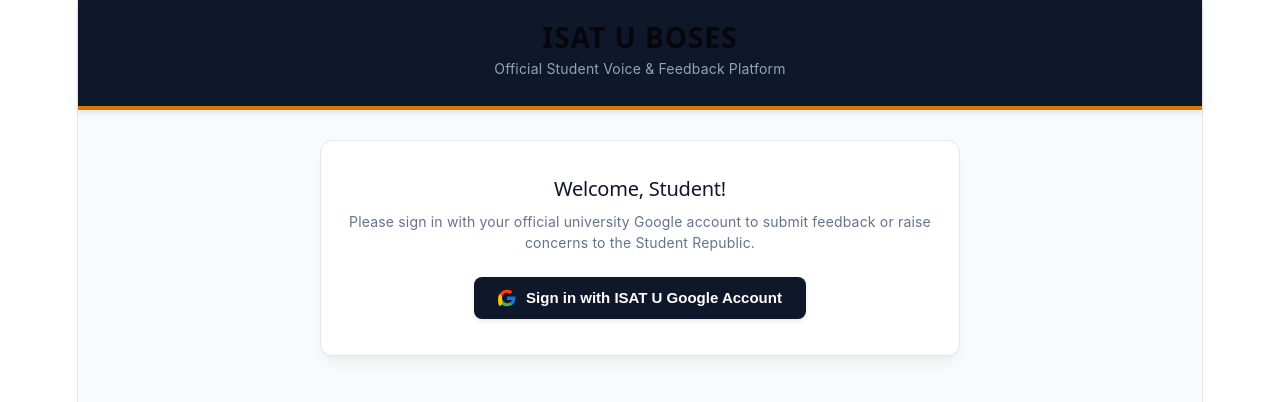
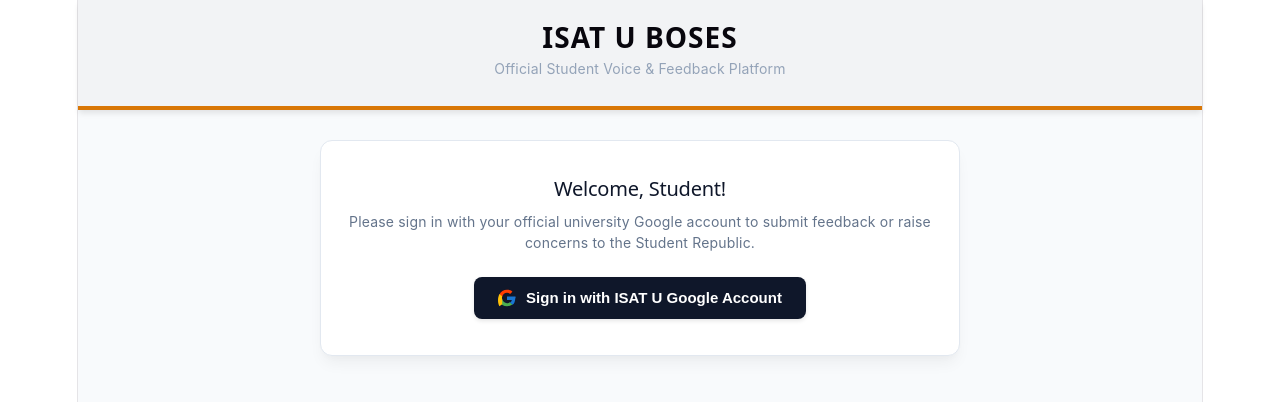
Before and after one commit to isatu-studentrepublic-iloilocity/isatu-boses, a React (Vite) app: page / in a window 1280 px wide. Shown: the top 402 px of the page. Built offline with nearby package versions, Linux system fonts and the light colour scheme; no server answers.

Commit message:
update color format

```diff
--- a/src/App.tsx
+++ b/src/App.tsx
@@ -85,7 +85,7 @@
     <div style={{ backgroundColor: '#F8FAFC', minHeight: '100vh', fontFamily: "'Inter', system-ui, sans-serif", color: '#334155', paddingBottom: '40px' }}>
 
       {/* Top Banner Header */}
-      <header style={{ backgroundColor: '#0F172A', borderBottom: '4px solid #D97706', padding: '24px 20px', textAlign: 'center', color: '#FFFFFF', boxShadow: '0 4px 6px -1px rgba(0,0,0,0.1)' }}>
+      <header style={{ backgroundColor: '#f2f3f5', borderBottom: '4px solid #D97706', padding: '24px 20px', textAlign: 'center', color: '#FFFFFF', boxShadow: '0 4px 6px -1px rgba(0,0,0,0.1)' }}>
         <h1 style={{ margin: 0, fontSize: '28px', fontWeight: 800, letterSpacing: '1px' }}>ISAT U BOSES</h1>
         <p style={{ margin: '6px 0 0', color: '#94A3B8', fontSize: '14px' }}>Official Student Voice & Feedback Platform</p>
       </header>
```
